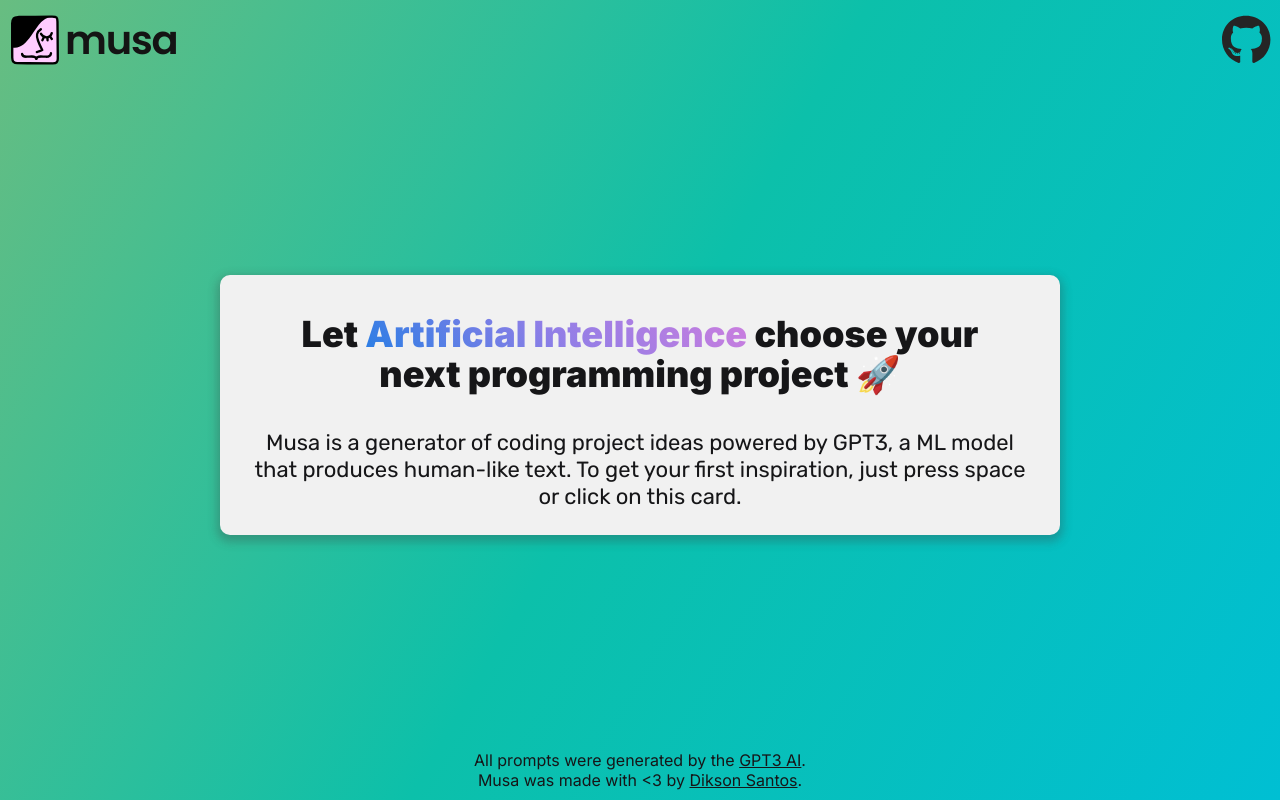
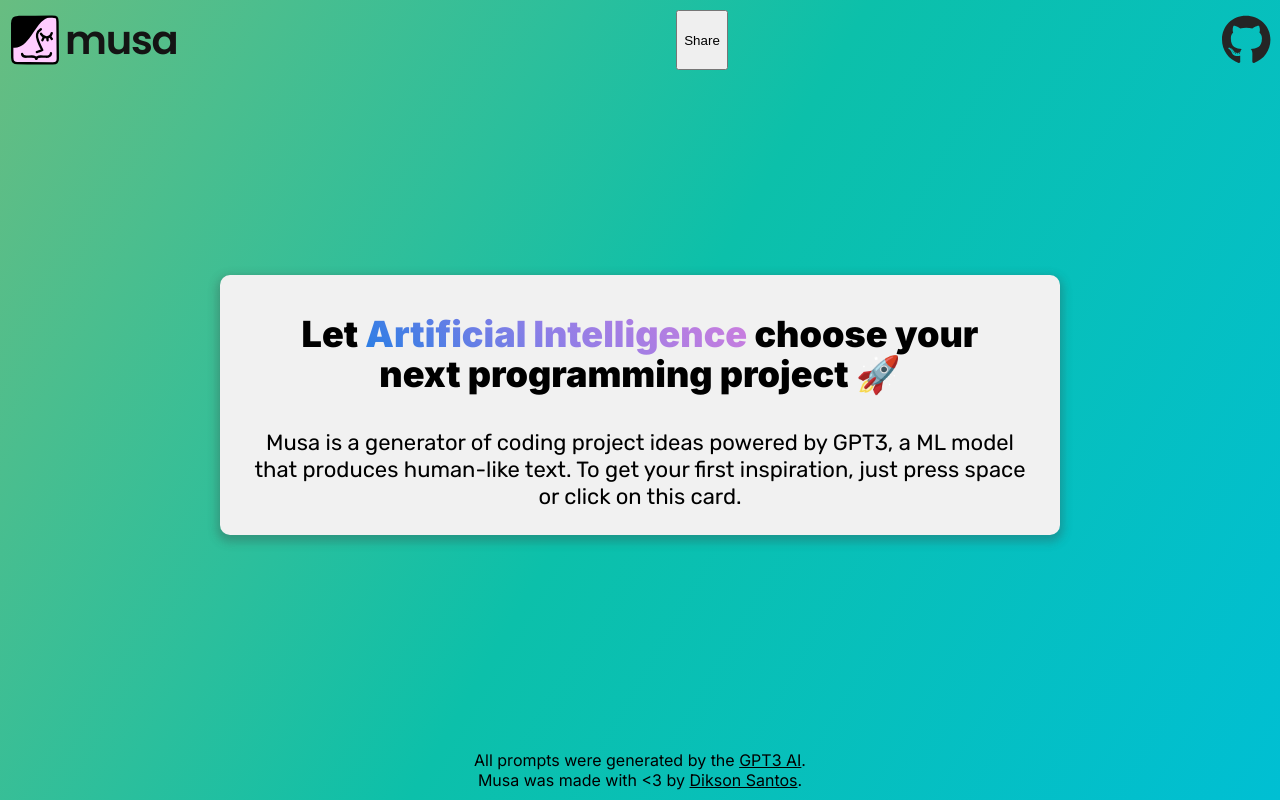
Before and after one commit to diksown/musa, a React (Create React App) app in the folder frontend/: page / in a window 1280 px wide. Built offline with nearby package versions, Linux system fonts and the light colour scheme.

Commit message:
add toast

```diff
--- a/frontend/package.json
+++ b/frontend/package.json
@@ -16,6 +16,7 @@
     "color": "^4.2.3",
     "react": "^18.0.0",
     "react-dom": "^18.0.0",
+    "react-hot-toast": "^2.2.0",
     "react-icons": "^4.3.1",
     "react-scripts": "5.0.0",
     "web-vitals": "^2.1.4"
--- a/frontend/src/App.css
+++ b/frontend/src/App.css
@@ -1,5 +1,5 @@
 .App {
-  color: rgb(22, 22, 24);
+  color: rgb(0, 0, 0);
   text-align: center;
   height: 100%;
   flex-direction: column;
--- a/frontend/src/App.js
+++ b/frontend/src/App.js
@@ -4,11 +4,21 @@ import Card from "./Components/Card";
 import Footer from "./Components/Footer";
 import { useState } from "react";
 import bgGradientStyle from "./Utils/gradient";
+import { Toaster } from "react-hot-toast";
 
 let App = () => {
   const [refreshFlag, setRefreshFlag] = useState(0);
   return (
     <div className="App" style={bgGradientStyle()}>
+      <Toaster
+        position="top-right"
+        toastOptions={{
+          duration: 1500,
+          style: {
+            fontSize: "1rem",
+          },
+        }}
+      />
       <Navbar />
       <Card refreshFlag={refreshFlag} setRefreshFlag={setRefreshFlag} />
       <Footer />
--- a/frontend/src/Components/Navbar.js
+++ b/frontend/src/Components/Navbar.js
@@ -4,8 +4,7 @@ import { faGithub } from "@fortawesome/free-brands-svg-icons";
 import MusaLogoImg from "../Assets/Images/musa_logo";
 import { MdContentCopy } from "react-icons/md";
 import { IconContext } from "react-icons";
-//import cogoToast from 'cogo-toast';
-//cogoToast.success("Success!");
+import toast from "react-hot-toast";
 
 const MusaImg = () => {
   return <MusaLogoImg size="50" />;
@@ -40,7 +39,7 @@ const GithubButton = () => {
   );
 };
 
-const ShareButton = () => {
+const ShareIcon = () => {
   return (
     <IconContext.Provider value={{ size: "50px" }}>
       <div>
@@ -50,11 +49,15 @@ const ShareButton = () => {
   );
 };
 
+const ShareButton = () => {
+  return <button onClick={() => toast.success("Project copied")}>Share</button>;
+};
+
 const Navbar = () => {
   return (
     <div className="Navbar">
       <MusaLogo />
-      {/* <ShareButton /> */}
+      <ShareButton />
       <GithubButton />
     </div>
   );
```
Also changed, not shown: 1 other file (tests, documents, lock files or other folders).
